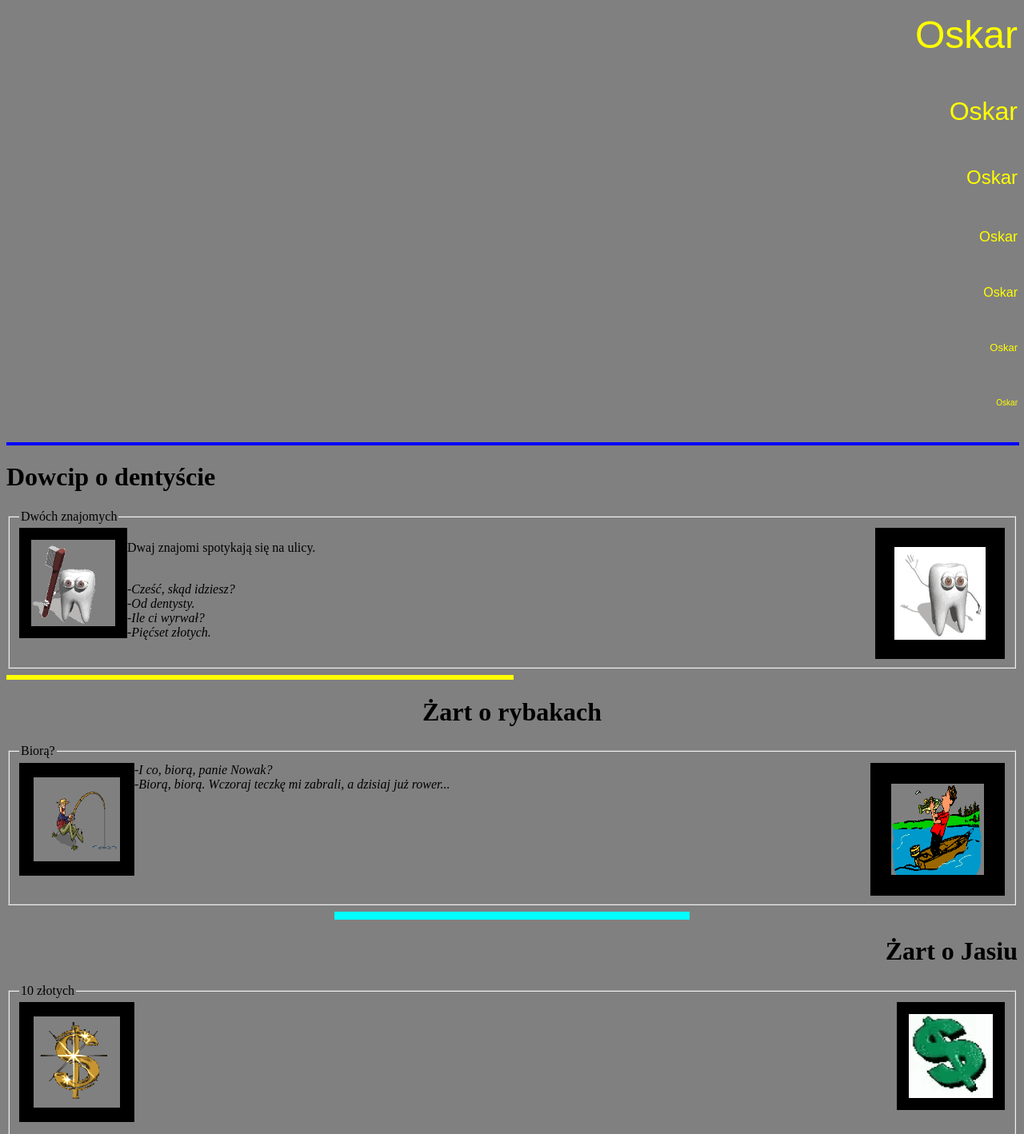
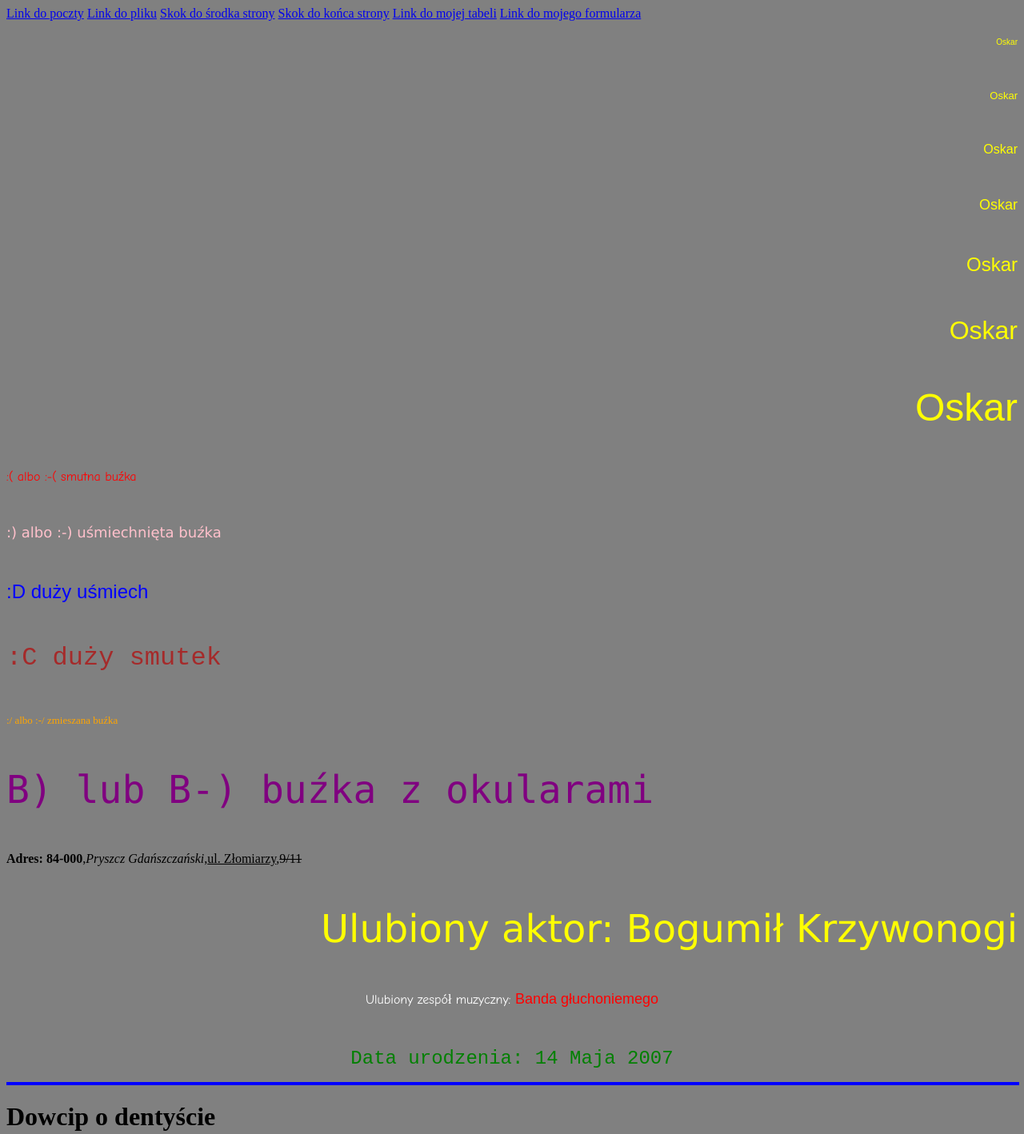
Before and after one commit to Wyrewolwerowany-Rewolwerowiec/ZadanieSzkolne, a plain HTML site: page index.html in a window 1280 px wide. Shown: the top 1418 px of the page at 80% size. Drawn offline with Linux system fonts and the light colour scheme.

Commit message:
Add files via upload

```diff
--- a/index.html
+++ b/index.html
@@ -8,13 +8,30 @@
 			<body bgcolor="gray">
 		</head>
 		<body>
-		<p align="right"><font color="yellow" size="7" face="Arial">Oskar</font></p><br>
+		<a href="poczta_kowalski.html">Link do poczty</a>
+		<a href="plik_kowalski.html">Link do pliku</a>
+		<a href="#srodek">Skok do środka strony</a>
+		<a href="#koniec">Skok do końca strony</a>
+		<a href="tabela_kowalski.html">Link do mojej tabeli</a>
+		<a href="formularz_kowalski.html">Link do mojego formularza</a>
+		<a name="poczatek"></a><p align="right"><font color="yellow" size="1" face="Arial">Oskar</font></p><br>
+			<p align="right"><font color="yellow" size="2" face="Arial">Oskar</font></p><br>
+			<p align="right"><font color="yellow" size="3" face="Arial">Oskar</font></p><br>
+			<p align="right"><font color="yellow" size="4" face="Arial">Oskar</font></p><br>
+			<p align="right"><font color="yellow" size="5" face="Arial">Oskar</font></p><br>
 			<p align="right"><font color="yellow" size="6" face="Arial">Oskar</font></p><br>
-			<p align="right"><font color="yellow" size="5" face="Arial">Oskar</font></p><br>
-			<p align="right"><font color="yellow" size="4" face="Arial">Oskar</font></p><br>
-			<p align="right"><font color="yellow" size="3" face="Arial">Oskar</font></p><br>
-			<p align="right"><font color="yellow" size="2" face="Arial">Oskar</font></p><br>
-			<p align="right"><font color="yellow" size="1" face="Arial">Oskar</font></p><br>
+			<p align="right"><font color="yellow" size="7" face="Arial">Oskar</font></p><br>
+		<p align="left"><font color="red" size="3" face="Comic Sans MS">:( albo :-( smutna buźka</font></p><br>
+		<p align="left"><font color="pink" size="4" face="Verdana">:) albo :-) uśmiechnięta buźka</font></p><br>
+		<p align="left"><font color="blue" size="5" face="Arial">:D duży uśmiech</font></p><br>
+		<p align="left"><font color="brown" size="6" face="Courier New">:C duży smutek</font></p><br>
+		<p align="left"><font color="orange" size="2" face="Times New Roman">:/ albo :-/ zmieszana buźka</font></p><br>
+		<p align="left"><font color="purple" size="7" face="Consolas">B) lub B-) buźka z okularami</font></p><br>
+		<p align="left"><b>Adres: 84-000</b>,<i>Pryszcz Gdańszczański</i>,<u>ul. Złomiarzy</u>,<s>9/11</s></p><br>
+		<p align="right"><font color="Yellow" size="7" face="Verdana">Ulubiony aktor: Bogumił Krzywonogi</font></p><br>
+		<p align="center"><font color="white" size="3" face="Comic Sans MS">Ulubiony zespół muzyczny: </font><font color="red" size="4" face="Arial">Banda głuchoniemego</font></p><br>
+		<p align="center"><font color="green" size="5" face="Courier New">Data urodzenia: 14 Maja 2007</font></p>
+
 		<HR SIZE=4 WIDTH=100% ALIGN=LEFT COLOR=BLUE>
 		<h1>Dowcip o dentyście</h1>
 			<FIELDSET>
@@ -38,6 +55,13 @@
 							<i>-I co, biorą, panie Nowak?</i><br>
 							<i>-Biorą, biorą. Wczoraj teczkę mi zabrali, a dzisiaj już rower...</i>
 					</fieldset>
+			<a name="srodek"></a>
+			<a href="poczta_kowalski.html">Link do poczty</a>
+			<a href="plik_kowalski.html">Link do pliku</a>
+			<a href="#poczatek">Skok do początku strony</a>
+			<a href="#koniec">Skok do końca strony</a>
+			<a href="tabela_kowalski.html">Link do mojej tabeli</a>
+			<a href="formularz_kowalski.html">Link do mojego formularza</a>
 			<hr size=10 width=35% align=center color=cyan>
 			<h1 align=right>Żart o Jasiu</h1>
 				<fieldset>
@@ -82,5 +106,11 @@
 			<p>Imię ucznia&nbsp;&nbsp;&nbsp;&nbsp;&nbsp;&nbsp;&nbsp;&nbsp;&nbsp;Nazwisko ucznia</p>
 			<p>Oskar&nbsp;&nbsp;&nbsp;&nbsp;&nbsp;&nbsp;&nbsp;&nbsp;&nbsp;&nbsp;&nbsp;&nbsp;&nbsp;&nbsp;&nbsp;&nbsp;&nbsp;&nbsp;Kowalski</p>
 			<br>
-			<i>&yen;&copy;&sect;&reg;&micro;&aelig;&yuml;</i>
+			<a name="koniec"></a><i>&yen;&copy;&sect;&reg;&micro;&aelig;&yuml;</i><br>
+			<a href="poczta_kowalski.html">Link do poczty</a>
+			<a href="plik_kowalski.html">Link do pliku</a>
+			<a href="#poczatek">Skok do początku strony</a>
+			<a href="#srodek">Skok do środka strony</a>
+			<a href="tabela_kowalski.html">Link do mojej tabeli</a>
+			<a href="formularz_kowalski.html">Link do mojego formularza</a>
 	</html>
```
